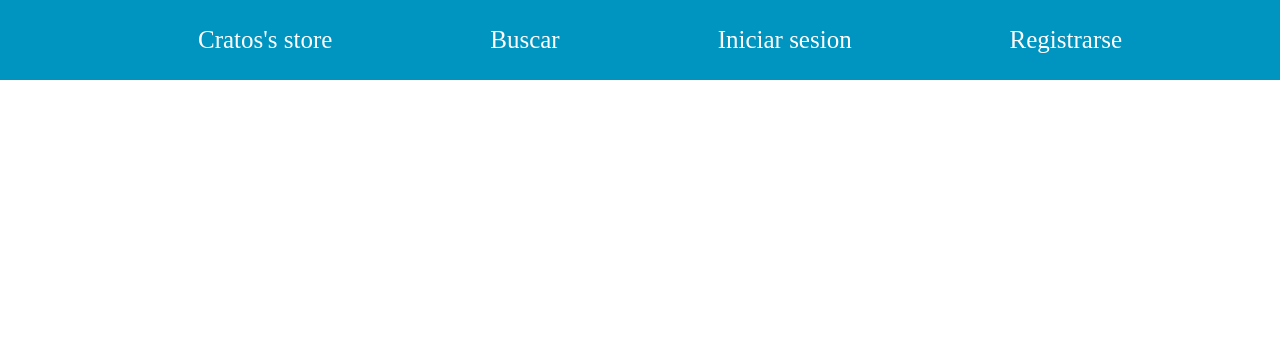
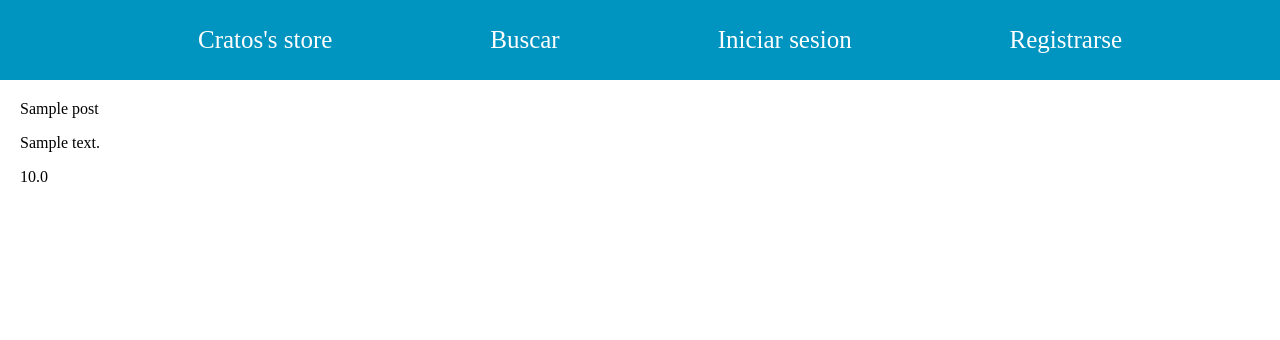
Before and after one commit to cratos9/AppStore, a Django app: page / in a window 1280 px wide. Shown: the top 340 px of the page. Run offline with Django 4.2, Linux system fonts and the light colour scheme; tables that the repository leaves empty hold one stand-in row (values such as "Sample post").

Commit message:
exibir productos inicio

```diff
--- a/app_auth/views.py
+++ b/app_auth/views.py
@@ -5,10 +5,12 @@ from django.contrib import messages
 #Personal imports
 from .form import loginForm, RegisterForm
 from .models import User
+from store.models import Post
 
 #index route
 def index(request):
-    return render(request,"auth/index.html")
+    products = Post.objects.all()
+    return render(request,"auth/index.html", {'products':products})
 
 #Login logic and route
 def login(request):
--- a/static/css/auth/index.css
+++ b/static/css/auth/index.css
@@ -35,3 +35,7 @@ nav{
     text-decoration: underline;
     color: var(--color-hover-text);
 }
+
+section{
+    margin: 20px;
+}
--- a/templates/auth/index.html
+++ b/templates/auth/index.html
@@ -29,5 +29,15 @@
     {% endif %}
 {% endblock %}
 {% block content %}
-
+    <main>
+        <section>
+            {% for product in products %}
+                <div class="product">
+                    <p>{{ product.title}}</p>
+                    <p>{{ product.desc }}</p>
+                    <p>{{ product.price }}</p>
+                </div>
+            {% endfor %}
+        </section>
+    </main>
 {% endblock %}
```
Also changed, not shown: media/media/products/goku.webp (added), media/media/products/goku_Xxgw0X4.webp (added).
